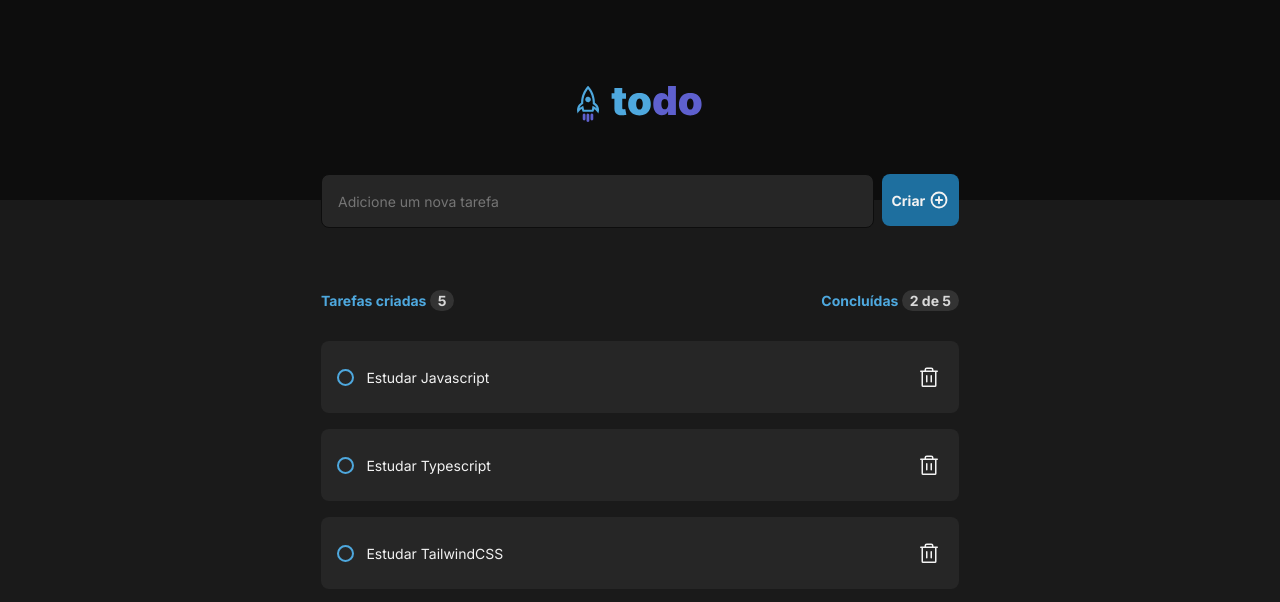
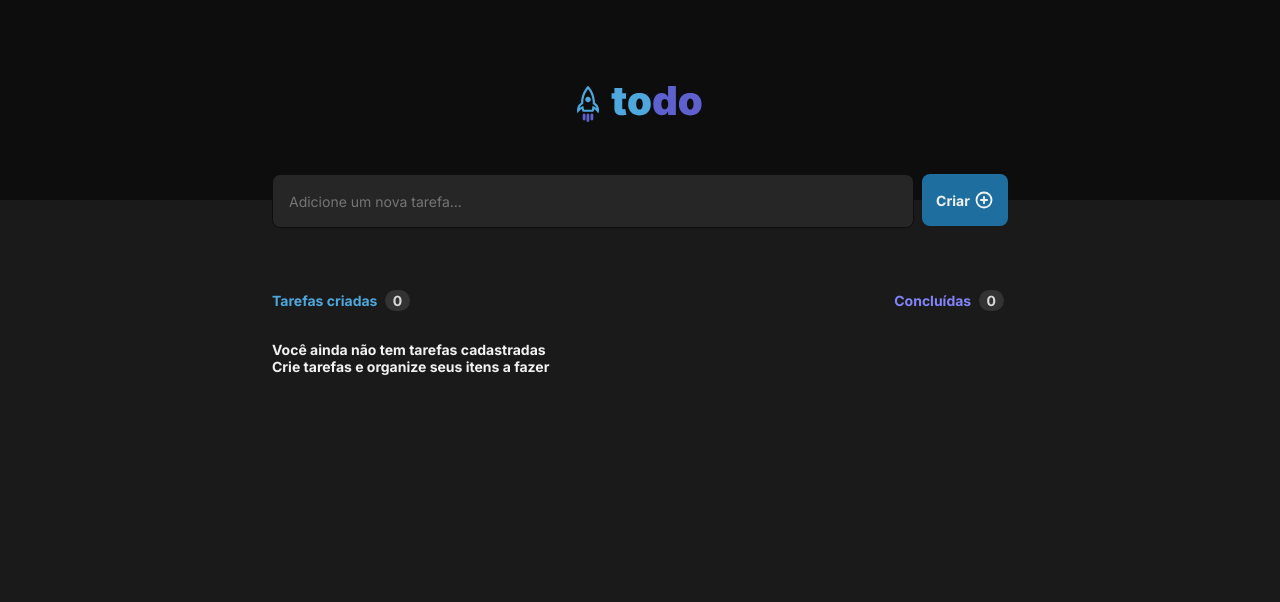
Before and after one commit to ghiberti85/ignite-todo-list, a React (Vite) app: page / in a window 1280 px wide. Shown: the top 602 px of the page. Built offline with nearby package versions, Linux system fonts and the light colour scheme.

Commit message:
Create New Task & Adding New Task to List Features

```diff
--- a/src/App.module.css
+++ b/src/App.module.css
@@ -1,4 +1,6 @@
 .wrapper {
-    max-width: 39.875rem;
-    margin: auto;
+    max-width: 52rem;
+    margin: 0 auto;
+    padding: 0 1rem 1rem;
+    display: grid;
 }
--- a/src/App.tsx
+++ b/src/App.tsx
@@ -1,52 +1,22 @@
 import { Header } from './components/Header';
-import { NewTask } from './components/NewTask';
-import { Counter } from './components/Counter';
-import { Task } from './components/Task';
-
-import { v4 as uuidv4 } from 'uuid';
+import { NewTask, TaskType } from './components/NewTask';
+import { TaskList } from './components/TaskList';
 
 import styles from './App.module.css';
 
 import './global.css';
-
-const tasks = [
-  {
-    id: uuidv4(),
-    title: 'Estudar Javascript',
-    isComplete: true
-  },
-  {
-    id: uuidv4(),
-    title: 'Estudar Typescript',
-    isComplete: false
-  },
-  {
-    id: uuidv4(),
-    title: 'Estudar TailwindCSS',
-    isComplete: false
-  },
-]
-
+import { useState } from 'react';
 
 export function App() {
+  const [tasks, setTasks] = useState<TaskType[]>([]);
+
   return (
-    <div>
+    <>
       <Header />
       <div className={styles.wrapper}>
-        <NewTask />
-        <main>
-          <Counter />
-          {tasks.map(task => {
-            return (
-              <Task
-              id={task.id}
-              title={task.title}
-              isComplete={task.isComplete}
-            />
-            )
-          })}
-        </main>
+        <NewTask tasks={tasks} setTasks={setTasks}/>
+        <TaskList tasks={tasks} setTasks={setTasks}/>
       </div>
-    </div>
+    </>
   )
 }
--- a/src/components/NewTask.module.css
+++ b/src/components/NewTask.module.css
@@ -2,7 +2,8 @@
     display: flex;
     justify-content: center;
     gap: 0.5rem;
-    margin-top: -1.6rem;
+    margin: -1.6rem auto 0;
+    width: 46rem;
 }
 
 .newtask input {
@@ -10,7 +11,7 @@
     color: var(--gray-300);
     border-radius: 8px;
     border: 1px solid var(--gray-700);
-    width: 39.875rem;
+    width: 41rem;
     height: 3.375rem;
     line-height: 1.4;
     padding: 1rem;
@@ -19,7 +20,7 @@
 .newtask button {
     background: var(--blue-dark);
     color: var(--gray-100);
-    width: 5.625rem;
+    width: 5.5rem;
     height: 3.25rem;
     border-radius: 8px;
     font-size: 0.875rem;
--- a/src/components/NewTask.tsx
+++ b/src/components/NewTask.tsx
@@ -1,17 +1,59 @@
+import React, { ChangeEvent, FormEvent, useState } from 'react';
+import { v4 as uuidv4 } from 'uuid';
+
+import { PlusCircle } from '@phosphor-icons/react';
 import styles from './NewTask.module.css';
 
-import { PlusCircle } from '@phosphor-icons/react';
-export function NewTask() {
+export type TaskType = {
+    id: string;
+    title: string;
+    isComplete: boolean;
+};
+
+type TaskProps = {
+    tasks: TaskType[];
+    setTasks: React.Dispatch<React.SetStateAction<TaskType[]>>;
+}
+
+export function NewTask({tasks, setTasks}: TaskProps) {
+    const [newTask, setNewTask] = useState("");
+
+    function handleTaskSubmit(event: FormEvent) {
+        event.preventDefault();
+
+        setTasks([
+            {
+                id: uuidv4(),
+                title: newTask,
+                isComplete: false
+            },
+            ...tasks
+        ]);
+        setNewTask("");
+    }
+
+    function handleTaskInput(event: ChangeEvent<HTMLInputElement>) {
+        setNewTask(event.target.value);
+    }
+
+
+
     return(
-        <article className={styles.newtask}>
+        <form
+            className={styles.newtask}
+            onSubmit={handleTaskSubmit}
+        >
             <input
                 type="text"
-                placeholder="Adicione um nova tarefa"
+                placeholder="Adicione um nova tarefa..."
+                value={newTask}
+                onChange={handleTaskInput}
+                required
             />
-            <button type="submit">
+            <button type="submit" title="Criar nova tarefa">
                 Criar
                 <PlusCircle size={20} weight='bold'/>
             </button>
-        </article>
+        </form>
     );
 }
--- a/src/components/Task.tsx
+++ /dev/null
@@ -1,26 +0,0 @@
-import styles from  './Task.module.css'
-import { Trash } from '@phosphor-icons/react';
-
-
-interface TaskProps {
-    id: string;
-    title: string;
-    isComplete: boolean;
-}
-
-export function Task ({ id, title }: TaskProps) {
-
-    return(
-        <div className={styles.task}>
-            <div className={styles.taskContent}>
-                <input type="checkbox" id={id}/>
-                <label htmlFor = {id}/>
-                <span>{title}</span>
-            </div>
-            <button title="Delete Task">
-                <Trash  size={24} />
-            </button>
-        </div>
-
-    );
-}
--- a/src/components/Task.module.css
+++ b/src/components/TaskList.module.css
@@ -1,3 +1,35 @@
+.taskContainer {
+    width: 46rem;
+    margin: 0 auto;
+
+}
+
+.counter {
+    display: flex;
+    justify-content:space-between;
+    align-items: center;
+    margin: 4rem auto 2rem;
+
+}
+
+.counter span {
+    font-size:.875rem;
+    font-weight: bold;
+    color: var(--purple);
+}
+
+.counter span:first-of-type {
+    color: var(--blue);
+}
+
+.counter strong {
+    font-size:.875rem;
+    color: var(--gray-200);
+    background: var(--gray-400);
+    padding: 0.125rem 0.5rem;
+    border-radius: 10rem;
+    margin: 0 0.25rem;
+}
 .task {
     background: var(--gray-500);
     font-size: 0.875rem;
--- /dev/null
+++ b/src/components/TaskList.tsx
@@ -0,0 +1,82 @@
+import { TaskType } from './NewTask';
+import styles from  './TaskList.module.css'
+import { Trash } from '@phosphor-icons/react';
+
+
+type TaskProps = {
+    tasks: TaskType[];
+    setTasks: React.Dispatch<React.SetStateAction<TaskType[]>>;
+}
+
+export function TaskList ({ tasks, setTasks }: TaskProps) {
+    const taskCount = tasks.length;
+    const taskCompleteCount = tasks.filter(function(task) {
+        return task.isComplete
+    }).length;
+
+    function handleTaskComplete(id: string) {
+        setTasks(
+            tasks.map(function(task) {
+                if(task.id === id) {
+                    task.isComplete = !task.isComplete;
+                }
+                return task;
+            })
+        );
+    }
+
+    function handleTaskDelete(id: string) {
+        setTasks(
+            tasks.filter(function(task) {
+                return task.id !== id;
+            })
+        );
+    }
+
+    return(
+        <div className={styles.taskContainer}>
+            <div className={styles.counter}>
+                <span>Tarefas criadas <strong>{taskCount}</strong></span>
+                <span>Concluídas{" "}
+                    {taskCount > 0 ? (
+                        <strong>{taskCompleteCount} de {taskCount}</strong>
+                        ) : (
+                            <strong>{taskCount}</strong>
+                    )}
+                </span>
+            </div>
+            {taskCount > 0 ? (
+                <div className={styles.taskList}>
+                    {tasks.map((task) => (
+                        <div className={styles.task}>
+                            <div className={styles.taskContent}>
+                                <input
+                                    type="checkbox"
+                                    id={task.id}
+                                    onClick={() => handleTaskComplete(task.id)}
+                                />
+                                <label htmlFor = {task.id}/>
+                                <span>{task.title}</span>
+                            </div>
+                            <button
+                                title="Delete Task"
+                                onClick={() => handleTaskDelete(task.id)}
+                            >
+                                <Trash  size={24} />
+                            </button>
+                        </div>
+                    ))}
+                </div>
+            ) : (
+                <div className={styles.emptyTaskList}>
+                    <strong>
+                        Você ainda não tem tarefas cadastradas <br />
+                        Crie tarefas e organize seus itens a fazer
+                    </strong>
+                </div>
+            )}
+
+        </div>
+
+    );
+}
```
